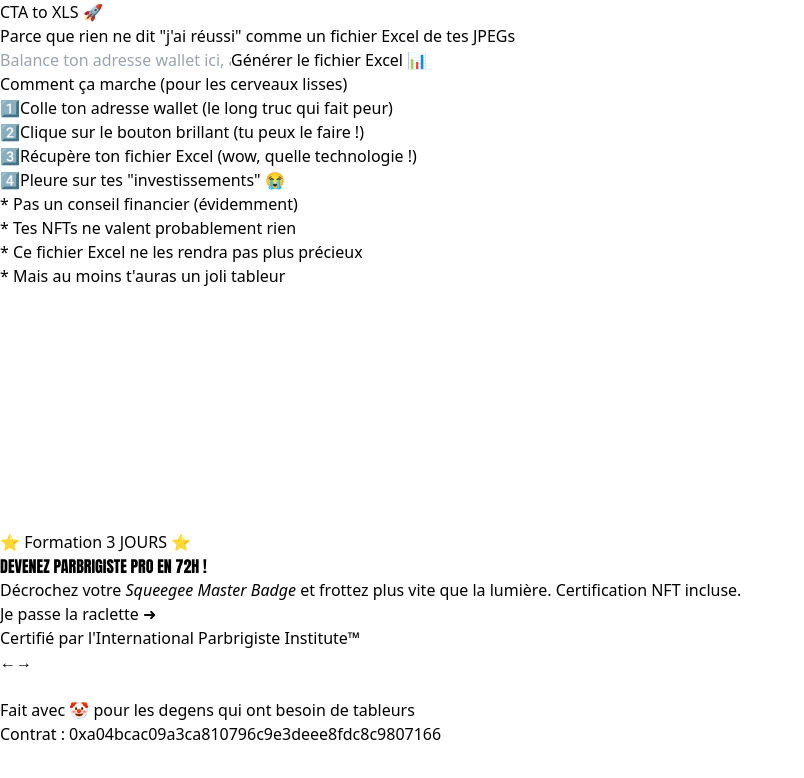
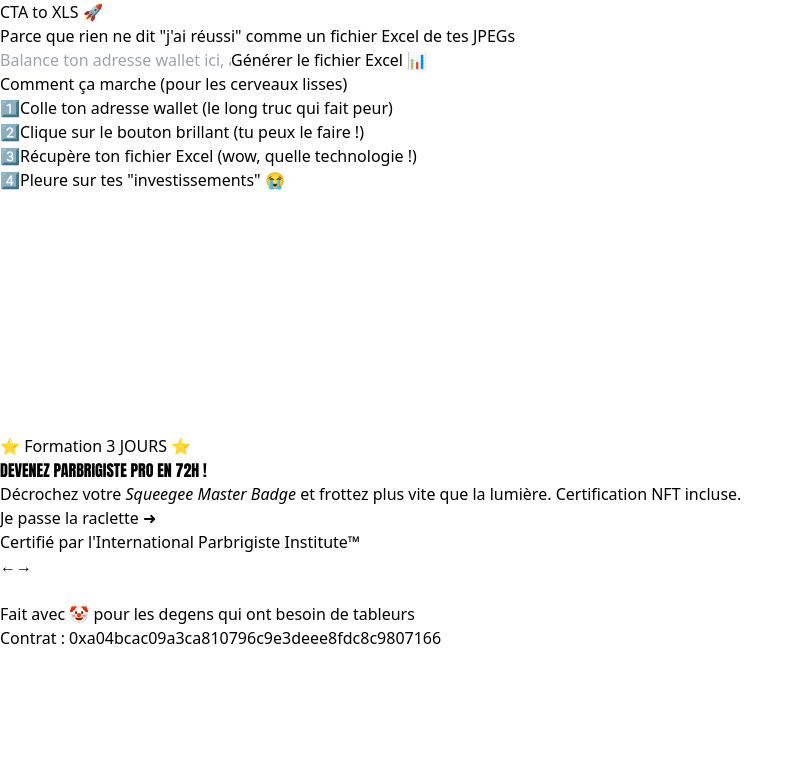
Before and after one commit to hrogerdev/CTA2XLS, a React (Vite) app: page / in a window 1280 px wide. Shown: the top 778 px of the page, without its empty margins (0-804 px from the left). Built offline with nearby package versions, Linux system fonts and the light colour scheme.

Commit message:
Remove financial disclaimers

```diff
--- a/src/App.tsx
+++ b/src/App.tsx
@@ -190,17 +190,6 @@ export default function App() {
             </div>
           </div>
 
-          <motion.div
-            className="text-center text-xs text-gray-400 space-y-1"
-            initial={{ opacity: 0 }}
-            animate={{ opacity: 1 }}
-            transition={{ delay: 1 }}
-          >
-            <p>* Pas un conseil financier (évidemment)</p>
-            <p>* Tes NFTs ne valent probablement rien</p>
-            <p>* Ce fichier Excel ne les rendra pas plus précieux</p>
-            <p>* Mais au moins t'auras un joli tableur</p>
-          </motion.div>
 
         </motion.div>
 
```
